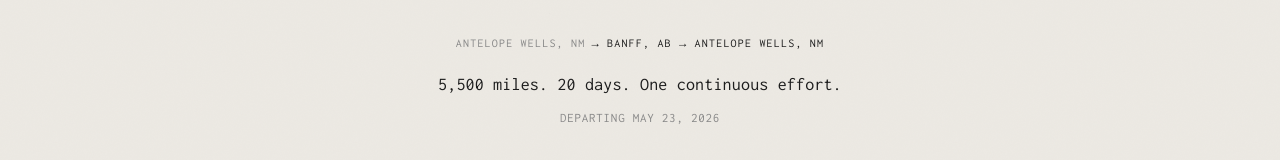
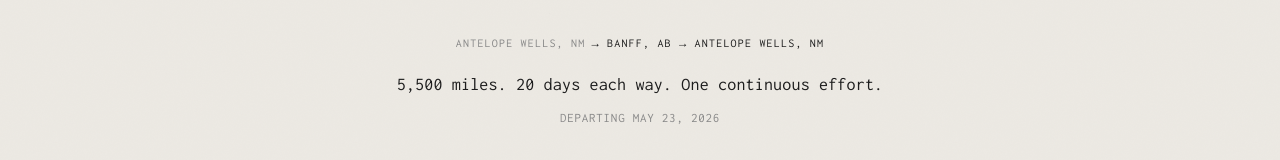
Before and after one commit to jjjjust-in/dont-coast, a plain HTML site: page index.html in a window 1280 px wide. Shown: the part 334-494 px from the top of the page. Drawn offline with nearby package versions, Linux system fonts and the light colour scheme.

Commit message:
update hero subtext

```diff
--- a/index.html
+++ b/index.html
@@ -19,7 +19,7 @@
         <span>Antelope Wells, NM</span>
         <span class="route-arrow">→ Banff, AB → Antelope Wells, NM</span>
       </div>
-      <p class="hero-sub">5,500 miles. 20 days. One continuous effort.</p>
+      <p class="hero-sub">5,500 miles. 20 days each way. One continuous effort.</p>
       <p class="hero-date">Departing May 23, 2026</p>
     </section>
 
```
